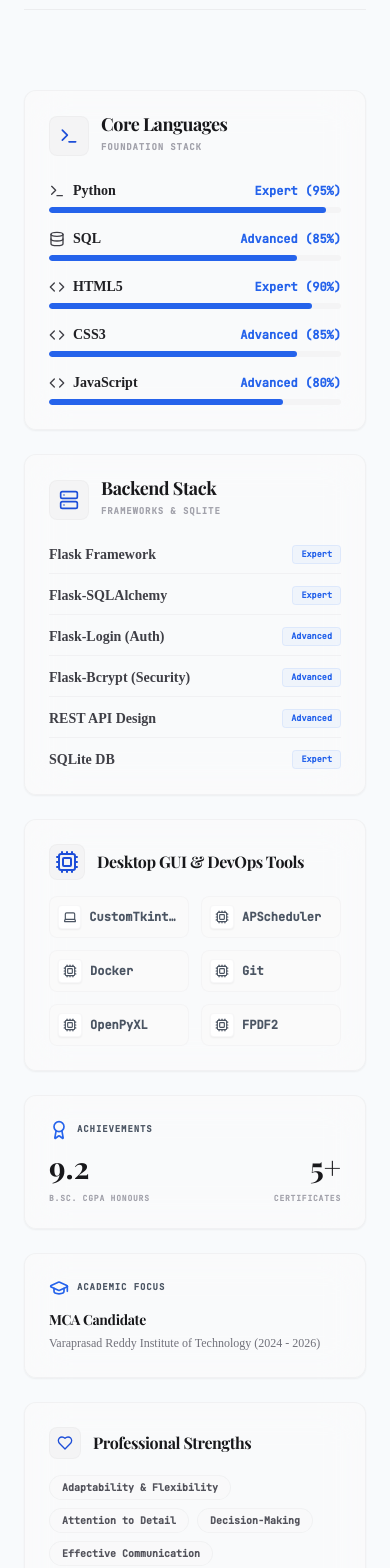
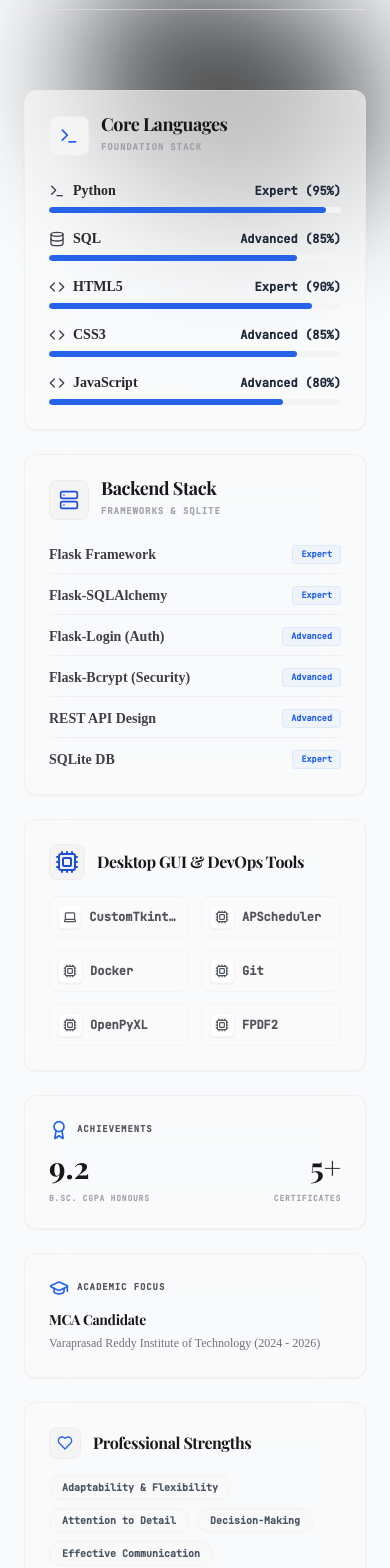
Before and after one commit to jagadeeshveeranki36/Portfolio, a React (Vite) app: page / in a window 390 px wide. Shown: the part 3460-5028 px from the top of the page. Built offline with nearby package versions, Linux system fonts and the light colour scheme; a web font is replaced by a local one.

Commit message:
Auto-sync update: file edits saved

```diff
--- a/src/sections/Skills.jsx
+++ b/src/sections/Skills.jsx
@@ -1,6 +1,7 @@
 import React from 'react';
 import { motion } from 'framer-motion';
 import { Terminal, Database, Code, Server, Laptop, Cpu, Heart, Award, GraduationCap, CheckCircle } from 'lucide-react';
+import MorphingBackground from '../components/MorphingBackground';
 
 export default function Skills() {
   const coreLanguages = [
@@ -21,12 +22,12 @@
   ];
 
   const toolsSkills = [
-    { name: 'CustomTkinter', icon: <Laptop className="h-3.5 w-3.5 text-zinc-650 dark:text-zinc-350" /> },
-    { name: 'APScheduler', icon: <Cpu className="h-3.5 w-3.5 text-zinc-650 dark:text-zinc-350" /> },
-    { name: 'Docker', icon: <Cpu className="h-3.5 w-3.5 text-zinc-650 dark:text-zinc-350" /> },
+    { name: 'CustomTkinter', icon: <Laptop className="h-3.5 w-3.5 text-zinc-600 dark:text-zinc-400" /> },
+    { name: 'APScheduler', icon: <Cpu className="h-3.5 w-3.5 text-zinc-600 dark:text-zinc-400" /> },
+    { name: 'Docker', icon: <Cpu className="h-3.5 w-3.5 text-zinc-600 dark:text-zinc-400" /> },
     { name: 'Git & GitHub', icon: <Cpu className="h-3.5 w-3.5 text-zinc-650 dark:text-zinc-350" /> },
-    { name: 'OpenPyXL (Excel)', icon: <Cpu className="h-3.5 w-3.5 text-zinc-650 dark:text-zinc-350" /> },
-    { name: 'FPDF2 (PDF)', icon: <Cpu className="h-3.5 w-3.5 text-zinc-650 dark:text-zinc-350" /> }
+    { name: 'OpenPyXL (Excel)', icon: <Cpu className="h-3.5 w-3.5 text-zinc-600 dark:text-zinc-400" /> },
+    { name: 'FPDF2 (PDF)', icon: <Cpu className="h-3.5 w-3.5 text-zinc-600 dark:text-zinc-400" /> }
   ];
 
   const softSkills = [
@@ -54,10 +55,17 @@
     }
   };
 
+  const hoverSpring = {
+    borderRadius: "20px 8px 20px 8px",
+    scale: 1.015,
+    y: -4,
+    transition: { type: 'spring', stiffness: 350, damping: 14 }
+  };
+
   return (
-    <section id="skills" className="py-32 relative overflow-hidden px-6 md:px-12 border-t border-zinc-200/50 dark:border-zinc-800/40">
-      {/* Background grain noise overlay */}
-      <div className="absolute inset-0 bg-noise pointer-events-none opacity-[0.015] dark:opacity-[0.02]" />
+    <section id="skills" className="py-32 relative overflow-hidden px-6 md:px-12 border-t border-zinc-200/50 dark:border-zinc-800/40 bg-transparent">
+      {/* Morphing Liquid Blobs Background */}
+      <MorphingBackground colorTheme="graphite" />
 
       <div className="max-w-6xl mx-auto relative z-10">
 
@@ -82,12 +90,13 @@
           {/* TILE 1: Core Languages (Large - col-span-2, row-span-2) */}
           <motion.div
             variants={itemVariants}
-            className="glass-card md:col-span-2 md:row-span-2 p-6 md:p-8 flex flex-col justify-between border border-zinc-200/40 dark:border-zinc-800/40 hover:border-zinc-350 dark:hover:border-zinc-700 transition-all duration-300"
+            whileHover={hoverSpring}
+            className="glass-card md:col-span-2 md:row-span-2 p-6 md:p-8 flex flex-col justify-between border border-zinc-200/40 dark:border-zinc-800/40 hover:border-zinc-300 dark:hover:border-zinc-700 transition-all duration-300 cursor-pointer select-none origin-center"
           >
             <div>
               <div className="flex items-center gap-3 mb-6">
                 <div className="w-10 h-10 rounded-lg bg-zinc-100 dark:bg-zinc-800 flex items-center justify-center border border-zinc-200/40 dark:border-zinc-700/40">
-                  <Terminal className="h-5 w-5 text-blue-650 dark:text-blue-400" />
+                  <Terminal className="h-5 w-5 text-blue-605 dark:text-blue-400" />
                 </div>
                 <div>
                   <h3 className="font-display font-bold text-lg text-zinc-900 dark:text-white leading-none">Core Languages</h3>
@@ -99,11 +108,11 @@
                 {coreLanguages.map((lang) => (
                   <div key={lang.name}>
                     <div className="flex justify-between items-center text-sm mb-1.5">
-                      <span className="font-semibold text-zinc-805 dark:text-zinc-200 flex items-center gap-2">
+                      <span className="font-semibold text-zinc-800 dark:text-zinc-200 flex items-center gap-2">
                         {lang.icon}
                         {lang.name}
                       </span>
-                      <span className="font-mono text-xs font-bold text-blue-600 dark:text-blue-400">{lang.level} ({lang.percentage}%)</span>
+                      <span className="font-mono text-xs font-bold text-blue-606 dark:text-blue-400">{lang.level} ({lang.percentage}%)</span>
                     </div>
                     <div className="h-1.5 w-full bg-zinc-100 dark:bg-zinc-850 rounded-full overflow-hidden">
                       <motion.div
@@ -123,7 +132,8 @@
           {/* TILE 2: Backend Stack (Medium - col-span-1, row-span-2) */}
           <motion.div
             variants={itemVariants}
-            className="glass-card md:col-span-1 md:row-span-2 p-6 md:p-8 flex flex-col justify-between border border-zinc-200/40 dark:border-zinc-800/40 hover:border-zinc-350 dark:hover:border-zinc-700 transition-all duration-300"
+            whileHover={hoverSpring}
+            className="glass-card md:col-span-1 md:row-span-2 p-6 md:p-8 flex flex-col justify-between border border-zinc-200/40 dark:border-zinc-800/40 hover:border-zinc-300 dark:hover:border-zinc-700 transition-all duration-300 cursor-pointer select-none origin-center"
           >
             <div>
               <div className="flex items-center gap-3 mb-6">
@@ -152,7 +162,8 @@
           {/* TILE 3: Desktop & Tools (Medium - col-span-2, row-span-1) */}
           <motion.div
             variants={itemVariants}
-            className="glass-card md:col-span-2 md:row-span-1 p-6 flex flex-col justify-between border border-zinc-200/40 dark:border-zinc-800/40 hover:border-zinc-350 dark:hover:border-zinc-700 transition-all duration-300"
+            whileHover={hoverSpring}
+            className="glass-card md:col-span-2 md:row-span-1 p-6 flex flex-col justify-between border border-zinc-200/40 dark:border-zinc-800/40 hover:border-zinc-300 dark:hover:border-zinc-700 transition-all duration-300 cursor-pointer select-none origin-center"
           >
             <div>
               <div className="flex items-center gap-3 mb-4">
@@ -168,7 +179,7 @@
                     <div className="w-6 h-6 rounded bg-white dark:bg-zinc-850 flex items-center justify-center border border-zinc-200/30 dark:border-zinc-800/30 shadow-sm">
                       {t.icon}
                     </div>
-                    <span className="font-mono text-xs font-semibold text-zinc-650 dark:text-zinc-300 truncate">{t.name.split(' ')[0]}</span>
+                    <span className="font-mono text-xs font-semibold text-zinc-600 dark:text-zinc-300 truncate">{t.name.split(' ')[0]}</span>
                   </div>
                 ))}
               </div>
@@ -178,21 +189,22 @@
           {/* TILE 4: Stats & Achievements (Small - col-span-1, row-span-1) */}
           <motion.div
             variants={itemVariants}
-            className="glass-card md:col-span-1 md:row-span-1 p-6 flex flex-col justify-between relative overflow-hidden border border-zinc-200/40 dark:border-zinc-800/40 hover:border-zinc-350 dark:hover:border-zinc-700 transition-all duration-300 shadow-sm"
+            whileHover={hoverSpring}
+            className="glass-card md:col-span-1 md:row-span-1 p-6 flex flex-col justify-between relative overflow-hidden border border-zinc-200/40 dark:border-zinc-800/40 hover:border-zinc-300 dark:hover:border-zinc-700 transition-all duration-300 shadow-sm cursor-pointer select-none origin-center"
           >
-            <div className="flex items-center gap-2 text-zinc-650 dark:text-zinc-350 mb-3">
-              <Award className="h-5 w-5 text-blue-600 dark:text-blue-400" />
+            <div className="flex items-center gap-2 text-zinc-600 dark:text-zinc-400 mb-3">
+              <Award className="h-5 w-5 text-blue-605 dark:text-blue-400" />
               <span className="font-mono text-[9px] uppercase tracking-widest font-bold">Achievements</span>
             </div>
 
             <div className="flex items-end justify-between">
               <div>
                 <span className="text-3xl font-display font-bold text-zinc-900 dark:text-white leading-none">9.2</span>
-                <p className="font-mono text-[8px] font-bold text-zinc-400 dark:text-zinc-550 mt-1.5 uppercase tracking-widest">B.Sc. CGPA Honours</p>
+                <p className="font-mono text-[8px] font-bold text-zinc-400 dark:text-zinc-500 mt-1.5 uppercase tracking-widest">B.Sc. CGPA Honours</p>
               </div>
               <div className="text-right">
                 <span className="text-3xl font-display font-bold text-zinc-900 dark:text-white leading-none">5+</span>
-                <p className="font-mono text-[8px] font-bold text-zinc-400 dark:text-zinc-550 mt-1.5 uppercase tracking-widest">Certificates</p>
+                <p className="font-mono text-[8px] font-bold text-zinc-400 dark:text-zinc-500 mt-1.5 uppercase tracking-widest">Certificates</p>
               </div>
             </div>
           </motion.div>
@@ -200,10 +212,11 @@
           {/* TILE 5: Academic Focus (Small - col-span-1, row-span-1) */}
           <motion.div
             variants={itemVariants}
-            className="glass-card md:col-span-1 md:row-span-1 p-6 flex flex-col justify-between border border-zinc-200/40 dark:border-zinc-800/40 hover:border-zinc-350 dark:hover:border-zinc-700 transition-all duration-300"
+            whileHover={hoverSpring}
+            className="glass-card md:col-span-1 md:row-span-1 p-6 flex flex-col justify-between border border-zinc-200/40 dark:border-zinc-800/40 hover:border-zinc-300 dark:hover:border-zinc-700 transition-all duration-300 cursor-pointer select-none origin-center"
           >
-            <div className="flex items-center gap-2 text-zinc-650 dark:text-zinc-350 mb-3">
-              <GraduationCap className="h-5 w-5 text-blue-600 dark:text-blue-400" />
+            <div className="flex items-center gap-2 text-zinc-600 dark:text-zinc-400 mb-3">
+              <GraduationCap className="h-5 w-5 text-blue-605 dark:text-blue-400" />
               <span className="font-mono text-[9px] uppercase tracking-widest font-bold">Academic Focus</span>
             </div>
 
@@ -216,12 +229,13 @@
           {/* TILE 6: Soft Skills (Medium - col-span-2, row-span-1) */}
           <motion.div
             variants={itemVariants}
-            className="glass-card md:col-span-2 md:row-span-1 p-6 flex flex-col justify-between border border-zinc-200/40 dark:border-zinc-800/40 hover:border-zinc-350 dark:hover:border-zinc-700 transition-all duration-300"
+            whileHover={hoverSpring}
+            className="glass-card md:col-span-2 md:row-span-1 p-6 flex flex-col justify-between border border-zinc-200/40 dark:border-zinc-800/40 hover:border-zinc-350 dark:hover:border-zinc-700 transition-all duration-300 cursor-pointer select-none origin-center"
           >
             <div>
               <div className="flex items-center gap-3 mb-4">
                 <div className="w-8 h-8 rounded-lg bg-zinc-100 dark:bg-zinc-800 flex items-center justify-center border border-zinc-200/40 dark:border-zinc-700/40">
-                  <Heart className="h-4 w-4 text-blue-650 dark:text-blue-400" />
+                  <Heart className="h-4 w-4 text-blue-605 dark:text-blue-400" />
                 </div>
                 <h3 className="font-display font-bold text-base text-zinc-900 dark:text-white">Professional Strengths</h3>
               </div>
@@ -230,7 +244,7 @@
                 {softSkills.map((s) => (
                   <span
                     key={s}
-                    className="font-mono text-[10px] font-semibold px-3 py-1 rounded-full border border-zinc-200/40 dark:border-zinc-800/40 bg-zinc-50/50 dark:bg-zinc-900/50 text-zinc-600 dark:text-zinc-350 hover:border-blue-500/20 hover:text-blue-600 dark:hover:text-blue-400 transition-all duration-300"
+                    className="font-mono text-[10px] font-semibold px-3 py-1 rounded-full border border-zinc-200/40 dark:border-zinc-800/40 bg-zinc-50/50 dark:bg-zinc-900/50 text-zinc-650 dark:text-zinc-350 hover:border-blue-500/20 hover:text-blue-600 dark:hover:text-blue-400 transition-all duration-300"
                   >
                     {s}
                   </span>
@@ -243,7 +257,7 @@
 
         {/* Highlight Banner */}
         <div className="mt-16 text-center">
-          <p className="font-mono text-[10px] text-zinc-400 dark:text-zinc-500 flex items-center justify-center gap-1.5 uppercase tracking-wider">
+          <p className="font-mono text-[10px] text-zinc-405 dark:text-zinc-500 flex items-center justify-center gap-1.5 uppercase tracking-wider">
             <CheckCircle className="h-4 w-4 text-emerald-500" />
             Certified in Python, Graphic Designing, AI, and Data Science.
           </p>
```
